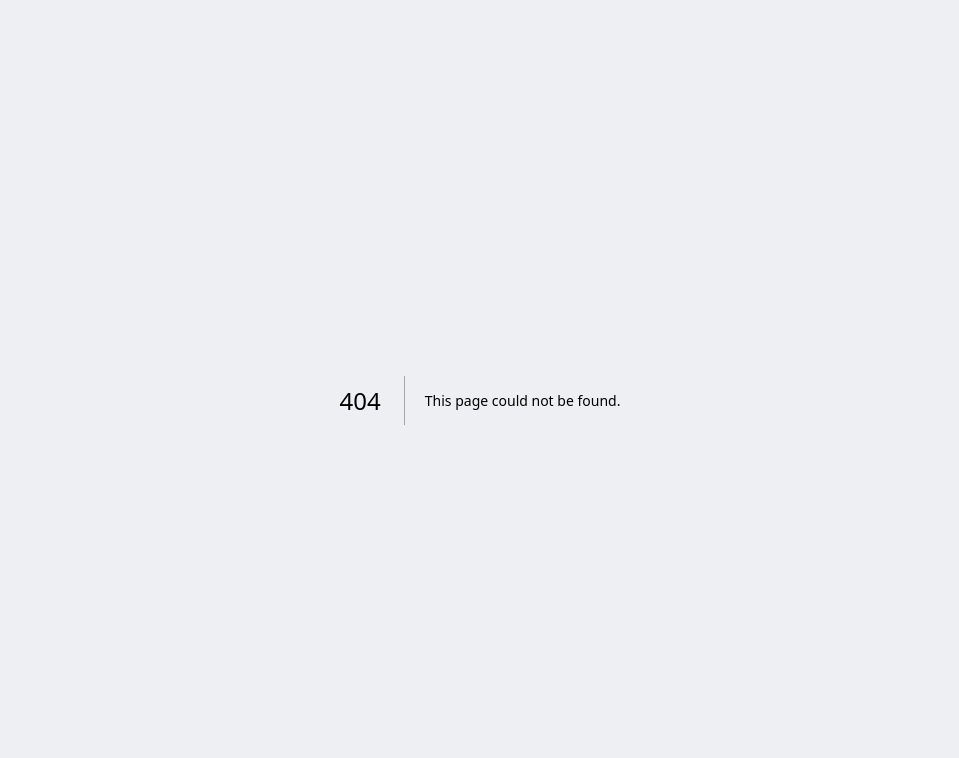
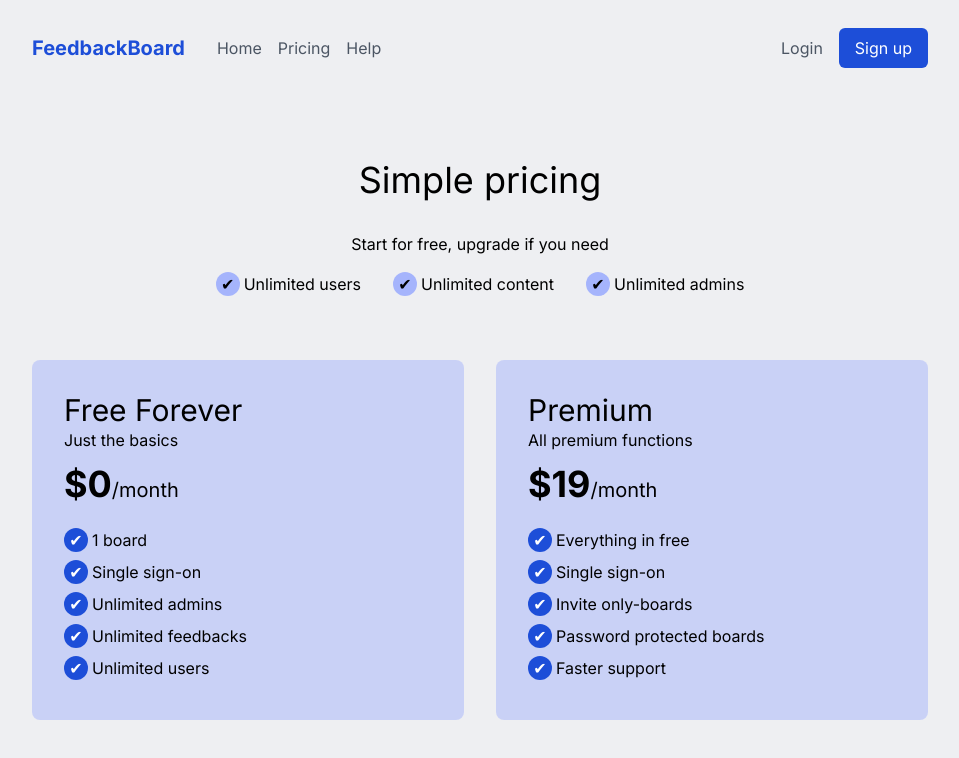
Before and after one commit to vladihka/Vladihka-Feedback-Boards, a Next.js app: page /pricing in a window 1280 px wide. Before the commit this address had no page. Shown: the top 758 px of the page, without its empty margins (160-1119 px from the left). Built offline with nearby package versions, Linux system fonts and the light colour scheme.

Commit message:
Adding a pricing page (bug in headers())

```diff
--- a/app/globals.css
+++ b/app/globals.css
@@ -17,3 +17,16 @@ body {
 .text-white > .triangle-vote-up {
   border-color: transparent transparent #fff transparent;
 }
+
+.tick-circle:before {
+  @apply block bg-indigo-300 w-6 flex items-center justify-center h-6 rounded-full;
+  content: "✔";
+}
+
+.tick-circle.primary:before {
+  @apply bg-primary text-white;
+}
+
+li.tick-circle {
+  @apply flex gap-1 my-2;
+}
--- a/app/layout.js
+++ b/app/layout.js
@@ -1,5 +1,7 @@
 import './globals.css'
 import { Inter } from 'next/font/google'
+import Link from "next/link";
+import {headers} from "next/headers"
 
 const inter = Inter({ subsets: ['latin'] })
 
@@ -9,9 +11,37 @@ export const metadata = {
 }
 
 export default function RootLayout({ children }) {
+    const headersList = headers();
+    const path = headersList.get('x-invoke-path');
+    const isBoardPage = path?.startsWith('/board/');
+    // console.log(path);
     return (
         <html lang="en">
-      <body className={inter.className + ' bg-bgGray'}>{children}</body>
+            <body className={inter.className + (isBoardPage ? '' :  ' bg-bgGray')}>
+                {isBoardPage && (
+                    <>
+                        {children}
+                    </>
+                )}
+                {!isBoardPage && (
+                    <main className="mx-auto max-w-4xl">
+                        <header className="flex text-gray-600 gap-8 h-24 items-center">
+                            <Link href="" className="text-primary font-bold text-xl">FeedbackBoard</Link>
+                            <nav className="flex gap-4 grow">
+                            <Link href={'/'}>Home</Link>
+                            <Link href={'/pricing'}>Pricing</Link>
+                            <Link href={'/help'}>Help</Link>
+                            </nav>
+                            <nav className="flex gap-4 items-center">
+                                <Link href={'/login'}>Login</Link>
+                                <Link href={'/register'}
+                                    className="bg-primary text-white px-4 py-2 rounded-md">Sign up</Link>
+                            </nav>
+                        </header>
+                        {children}
+                    </main>
+                )}
+            </body>
         </html>
     )
 }
--- a/app/page.js
+++ b/app/page.js
@@ -2,36 +2,20 @@ import Link from "next/link";
 
 export default function Home() {
     return (
-        <>
-            <main className="mx-auto max-w-4xl">
-                <header className="flex text-gray-600 gap-8 h-24 items-center">
-                    <Link href="" className="text-primary font-bold text-xl">FeedbackBoard</Link>
-                    <nav className="flex gap-4 grow">
-                        <Link href={'/'}>Home</Link>
-                        <Link href={'/pricing'}>Pricing</Link>
-                        <Link href={'/help'}>Help</Link>
-                    </nav>
-                    <nav className="flex gap-4 items-center">
-                        <Link href={'/login'}>Login</Link>
-                        <Link href={'/register'}
-                              className="bg-primary text-white px-4 py-2 rounded-md">Sign up</Link>
-                    </nav>
-                </header>
         <section className="grid grid-cols-2 gap-8 my-24 items-center">
             <div className="">
                 <h1 className="text-4xl font-bold mb-4 leading-normal">Your users will love FeedbackBoards</h1>
                 <p className="text-gray-600 mb-8">Experience a seamless, collaborative solution for user requests. Say goodbye to outdated
                     spreadsheets and chaotic boards. Empower your customers, gain priceless insights.</p>
-                        <Link href={'/register'}
+                <Link
+                    href={'/register'}
                     className="bg-primary text-white px-6 py-4 rounded-md">Try for free &rarr;</Link>
             </div>
             <div className="relative">
                 <img src="board.png" alt="" className="relative z-10"/>
                 <div className="bg-indigo-400 bg-opacity-40 w-[300px] h-[300px] rounded-full
-                        absolute -top-24 left-[50%] -ml-[150px] top-[50%] -mt-[150px]"></div>
+                    absolute left-[50%] -ml-[150px] top-[50%] -mt-[150px]"></div>
             </div>
         </section>
-            </main>
-        </>
     )
 }
--- /dev/null
+++ b/app/pricing/page.js
@@ -0,0 +1,54 @@
+export default function Pricing(){
+    return(
+        <section className="my-16">
+            <h1 className="text-center text-4xl mb-8">Simple pricing</h1>
+            <p className="text-center mb-4">Start for free, upgrade if you need</p>
+            <div className="flex w-full justify-center gap-8">
+                <div className="flex items-center gap-1">
+                    <div className="bg-indigo-300 w-6 flex items-center justify-center h-6 rounded-full">✔</div>
+                    Unlimited users
+                </div>
+                <div className="flex items-center gap-1">
+                    <div className="bg-indigo-300 w-6 flex items-center justify-center h-6 rounded-full">✔</div>
+                    Unlimited content
+                </div>
+                <div className="flex items-center gap-1">
+                    <div className="bg-indigo-300 w-6 flex items-center justify-center h-6 rounded-full">✔</div>
+                    Unlimited admins
+                </div>
+            </div>
+            <div className="grid grid-cols-2 gap-8 mt-16">
+                <div className="bg-indigo-300 rounded-lg p-8 bg-opacity-50">
+                    <h2 className="text-3xl">Free Forever</h2>
+                    <p className="mb-3">Just the basics</p>
+                    <h3 className="text-xl">
+                        <span className="font-bold text-4xl">$0</span>
+                        /month
+                    </h3>
+                    <ul className="mt-6">
+                        <li className="tick-circle primary">1 board</li>
+                        <li className="tick-circle primary">Single sign-on</li>
+                        <li className="tick-circle primary">Unlimited admins</li>
+                        <li className="tick-circle primary">Unlimited feedbacks</li>
+                        <li className="tick-circle primary">Unlimited users</li>
+                    </ul>
+                </div>
+                <div className="bg-indigo-300 rounded-lg p-8 bg-opacity-50">
+                    <h2 className="text-3xl">Premium</h2>
+                    <p className="mb-3">All premium functions</p>
+                    <h3 className="text-xl">
+                        <span className="font-bold text-4xl">$19</span>
+                        /month
+                    </h3>
+                    <ul className="mt-6">
+                        <li className="tick-circle primary">Everything in free</li>
+                        <li className="tick-circle primary">Single sign-on</li>
+                        <li className="tick-circle primary">Invite only-boards</li>
+                        <li className="tick-circle primary">Password protected boards</li>
+                        <li className="tick-circle primary">Faster support</li>
+                    </ul>
+                </div>
+            </div>
+        </section>
+    )
+}
```
Lines whose indentation alone changed are shown as unchanged.
